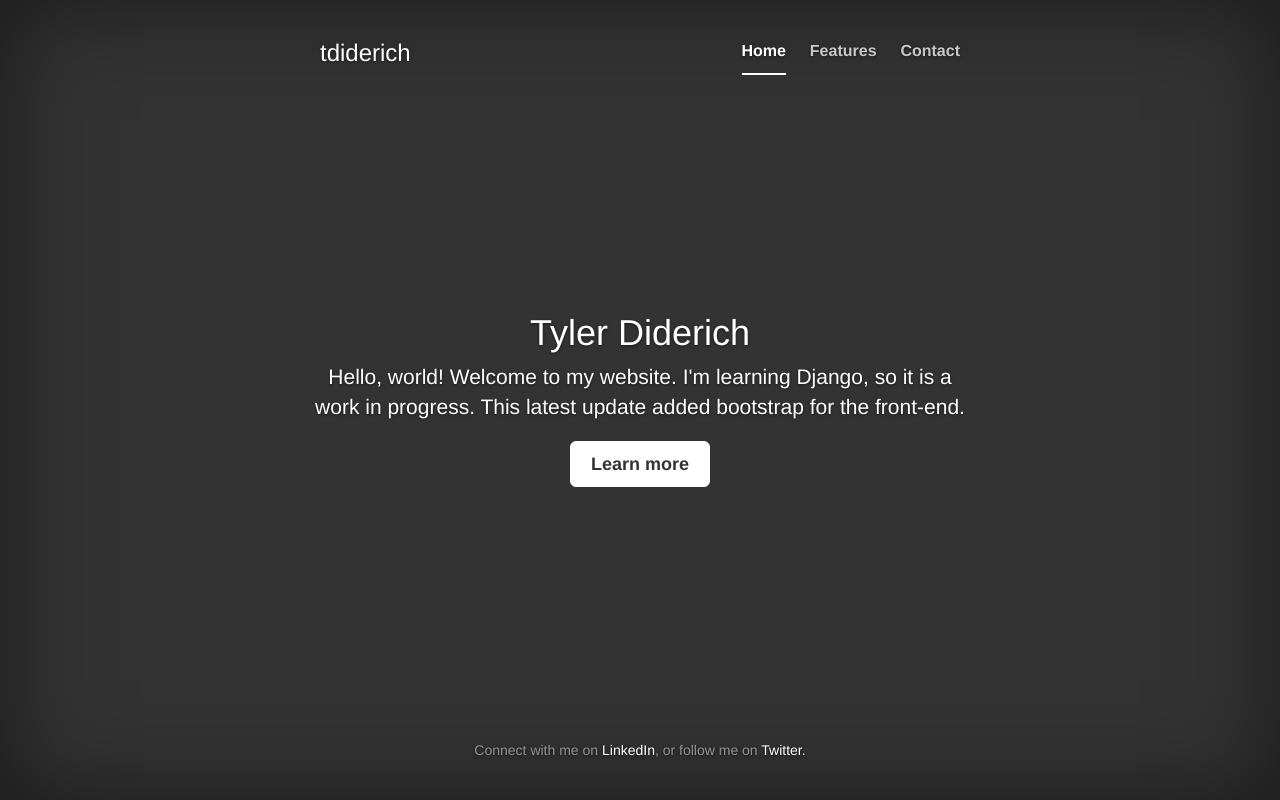
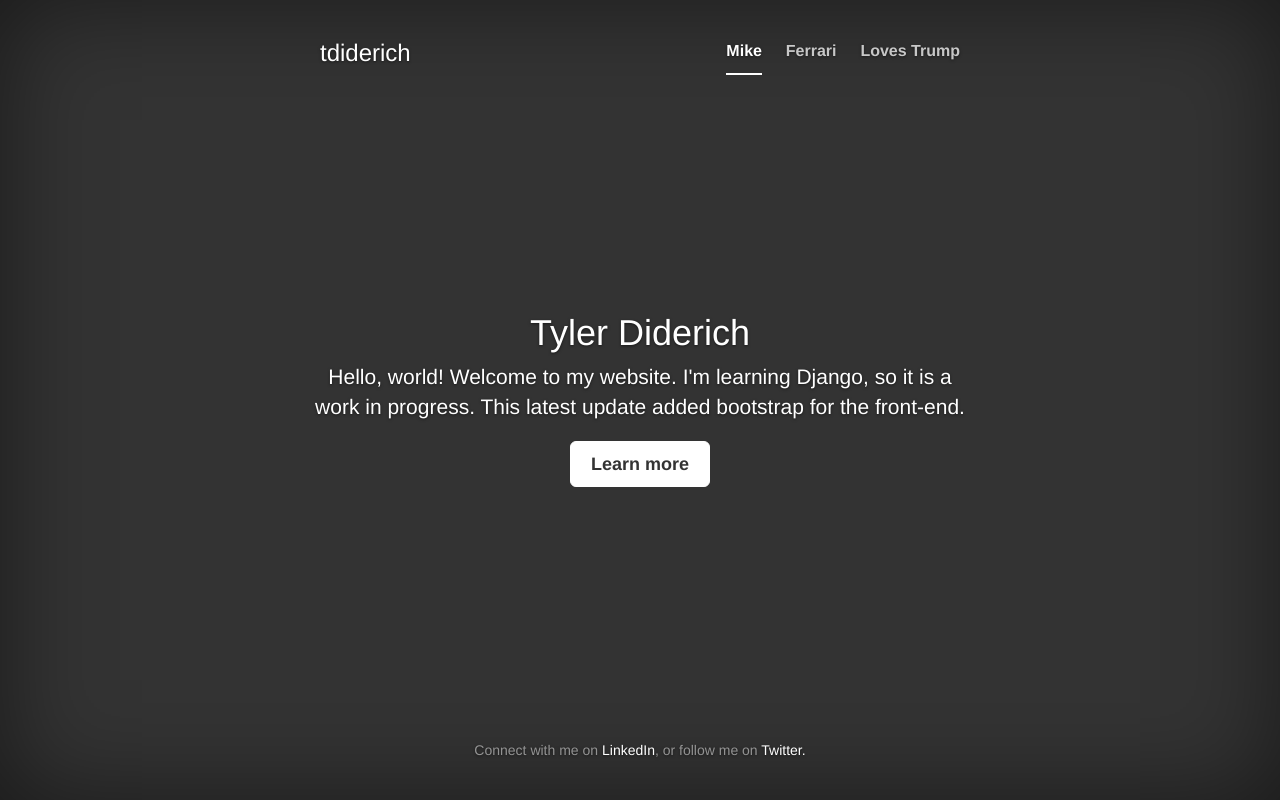
Before and after one commit to tdiderich/tdiderich_com, a Django app: page / in a window 1280 px wide. Run offline with Django 3.2, Linux system fonts and the light colour scheme; some libraries are stand-ins or nearby versions.

```diff
--- a/django_project/tdiderich/templates/home.html
+++ b/django_project/tdiderich/templates/home.html
@@ -52,9 +52,9 @@
               <h3 class="masthead-brand">tdiderich</h3>
               <nav>
                 <ul class="nav masthead-nav">
-                  <li class="active"><a href="#">Home</a></li>
-                  <li><a href="#">Features</a></li>
-                  <li><a href="#">Contact</a></li>
+                  <li class="active"><a href="#">Mike</a></li>
+                  <li><a href="#">Ferrari</a></li>
+                  <li><a href="#">Loves Trump</a></li>
                 </ul>
               </nav>
             </div>
```
